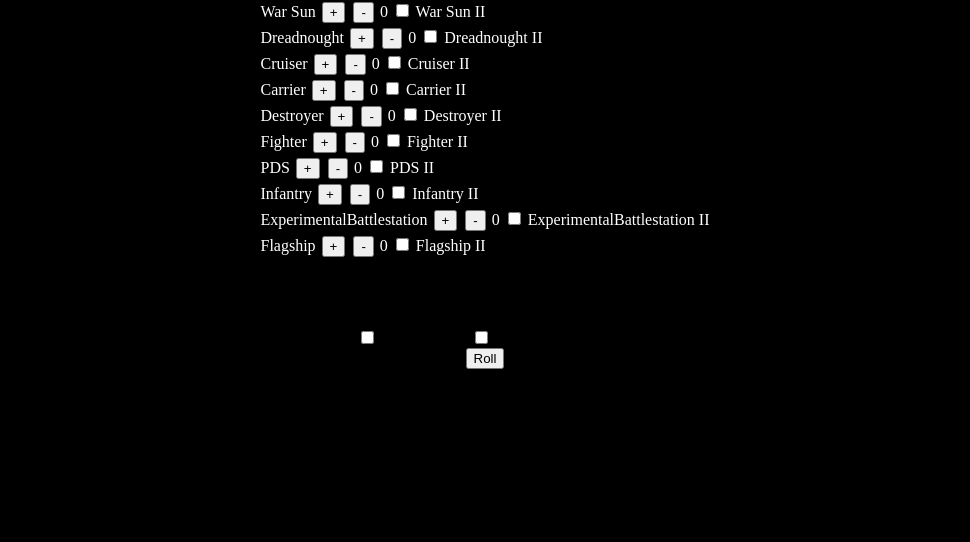
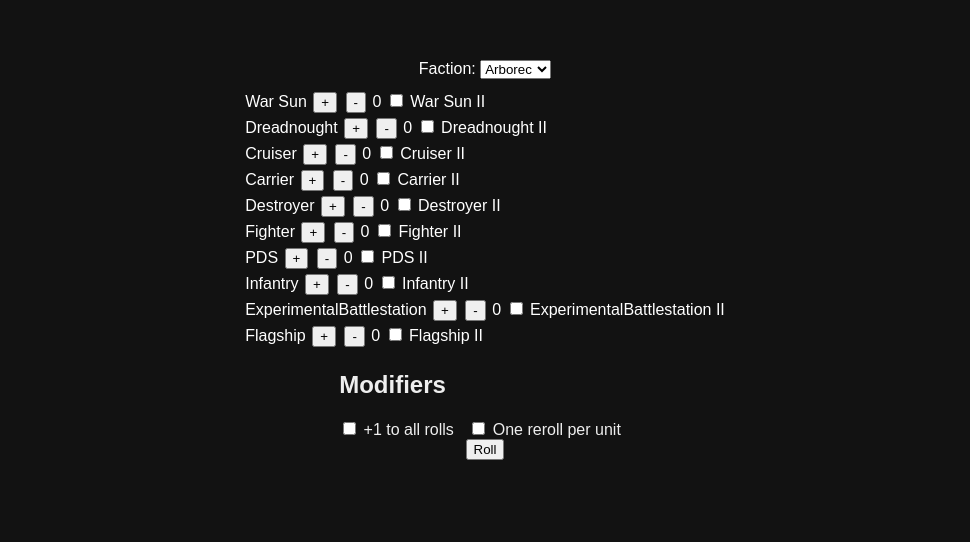
Before and after one commit to philipdonaldhitchcockstilwell/TI4_CombatRoller, a plain HTML site: page index.html in a window 1280 px wide. Shown: the part 258-800 px from the top of the page, without its empty margins (155-1125 px from the left). Drawn offline with Linux system fonts and the light colour scheme.

Commit message:
Fix unit count handling and restyle interface

```diff
--- a/TI4CombatRoller.js
+++ b/TI4CombatRoller.js
@@ -76,8 +76,27 @@ function roller(spec) {
 }
 
 // Build unit controls on page load
+let unitListClickHandler = null;
+
+function unitListClick(e) {
+    if (e.target.classList.contains("add")) {
+        const unit = e.target.dataset.unit;
+        counts[unit]++;
+        document.getElementById(`count-${unit}`).textContent = counts[unit];
+    } else if (e.target.classList.contains("remove")) {
+        const unit = e.target.dataset.unit;
+        if (counts[unit] > 0) {
+            counts[unit]--;
+            document.getElementById(`count-${unit}`).textContent = counts[unit];
+        }
+    }
+}
+
 function createUnitControls() {
     const list = document.getElementById("unitList");
+    if (unitListClickHandler) {
+        list.removeEventListener("click", unitListClickHandler);
+    }
     list.innerHTML = "";
     counts = {};
     const units = raceUnits[currentRace];
@@ -96,19 +115,8 @@ function createUnitControls() {
         list.appendChild(div);
         counts[key] = 0;
     }
-    list.addEventListener("click", e => {
-        if (e.target.classList.contains("add")) {
-            const unit = e.target.dataset.unit;
-            counts[unit]++;
-            document.getElementById(`count-${unit}`).textContent = counts[unit];
-        } else if (e.target.classList.contains("remove")) {
-            const unit = e.target.dataset.unit;
-            if (counts[unit] > 0) {
-                counts[unit]--;
-                document.getElementById(`count-${unit}`).textContent = counts[unit];
-            }
-        }
-    });
+    unitListClickHandler = unitListClick;
+    list.addEventListener("click", unitListClickHandler);
 }
 
 loadData();
--- a/styles.css
+++ b/styles.css
@@ -1,5 +1,9 @@
 body {
-    background-color: black;
+    background-color: #121212;
+    color: #eee;
+    font-family: Arial, sans-serif;
+    margin: 0;
+    padding: 0;
 }
 
 h1 {
@@ -27,6 +31,8 @@ form {
     display: flex;
     flex-direction: column;
     align-items: center;
+    max-width: 800px;
+    margin: 0 auto;
 }
 
 .ship {
@@ -60,3 +66,12 @@ form {
     margin: 8px 0;
     color: white;
 }
+
+#modifiers label {
+    color: #eee;
+    margin-right: 10px;
+}
+
+button {
+    cursor: pointer;
+}
```
Also changed, not shown: index.html (line endings or trailing spaces).
